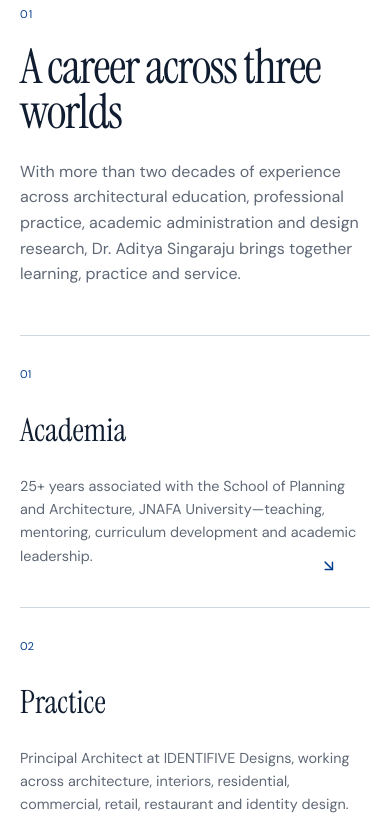
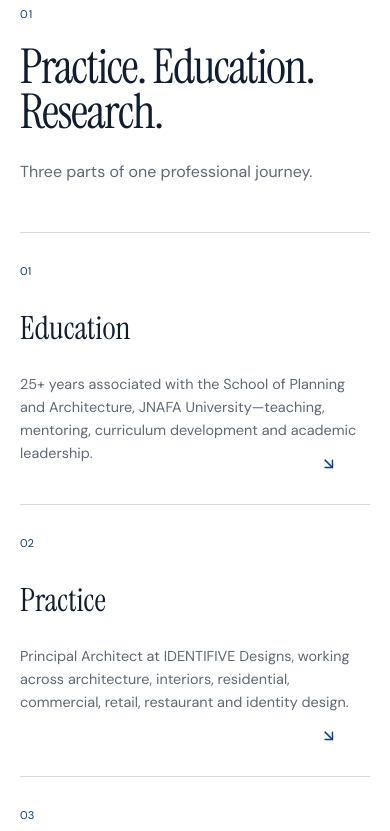
Before and after one commit to shivasricharan/adityasingaraju, a React (Vite) app: page / in a window 390 px wide. Shown: the part 1367-2198 px from the top of the page. Built offline with nearby package versions, Linux system fonts and the light colour scheme.

Commit message:
fix: refine responsive hero and simplify career narrative

```diff
--- a/src/main.tsx
+++ b/src/main.tsx
@@ -29,8 +29,8 @@ function SectionTitle({number,title,children}:{number:string,title:string,childr
 function App(){const [activeTheme,setActiveTheme]=React.useState(0);const [activeProfessional,setActiveProfessional]=React.useState(0);useReveals();return <><ScrollProgress/><Header/><main id="top">
   <section className="hero ruled" aria-labelledby="hero-title"><div className="heroCopy"><h1 id="hero-title">Dr. Aditya<br/>Singaraju</h1><p className="roles">{profile.roles}</p><blockquote>“{profile.statement}”</blockquote>{siteConfig.electionMode?<div className="candidature"><span>Candidate for Chairperson</span><strong>Indian Institute of Architects — Telangana Chapter</strong><em>{siteConfig.electionDates}</em></div>:<p className="intro">{profile.bio}</p>}<p className="bridge">Bringing practice, academia and the fraternity closer together.</p><div className="actions"><a className="primary" href="#vision">My Vision for IIA Telangana <ArrowDownRight/></a><a className="secondary" href="#journey">IIA Journey <ArrowRight/></a></div></div><figure className="portrait"><img src="/aditya-singaraju.jpg" width="1101" height="1429" alt="Portrait of Dr. Aditya Singaraju" fetchPriority="high"/><figcaption>Architect · Educator · Researcher</figcaption></figure></section>
 
-  <section id="about" className="worlds"><SectionTitle number="01" title="A career across three worlds"><p>{profile.bio}</p></SectionTitle><div className="worldGrid">{[
-    ['Academia','25+ years associated with the School of Planning and Architecture, JNAFA University—teaching, mentoring, curriculum development and academic leadership.'],
+  <section id="about" className="worlds"><SectionTitle number="01" title="Practice. Education. Research."><p>Three parts of one professional journey.</p></SectionTitle><div className="worldGrid">{[
+    ['Education','25+ years associated with the School of Planning and Architecture, JNAFA University—teaching, mentoring, curriculum development and academic leadership.'],
     ['Practice','Principal Architect at IDENTIFIVE Designs, working across architecture, interiors, residential, commercial, retail, restaurant and identity design.'],
     ['Research','Inquiry at the intersection of environmental psychology, spatial cognition, human navigation and wayfinding behaviour.']
   ].map((x,i)=><article data-reveal tabIndex={0} key={x[0]}><span>0{i+1}</span><h3>{x[0]}</h3><p>{x[1]}</p><ArrowDownRight aria-hidden="true"/></article>)}</div></section>
```
